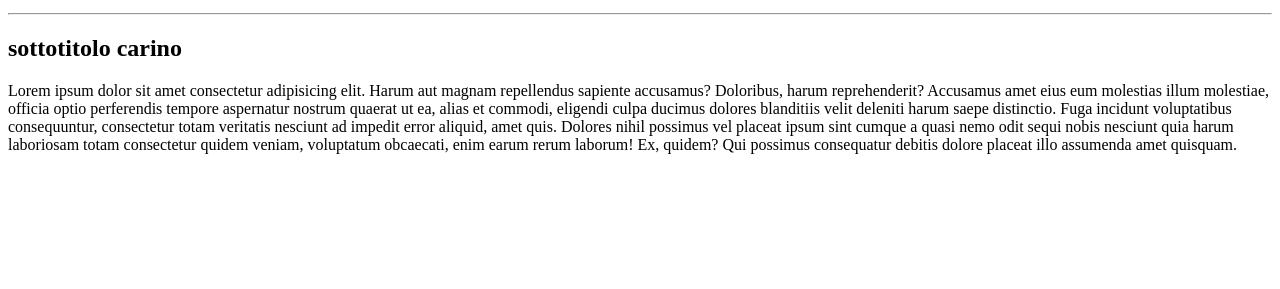
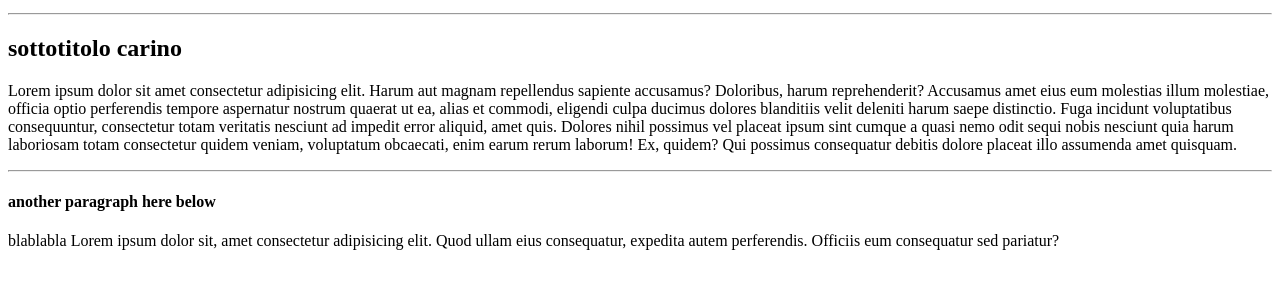
Before and after one commit to mery7484/myWebsite, a plain HTML site: page index.html in a window 1280 px wide. Shown: the part 101-390 px from the top of the page. Drawn offline with Linux system fonts and the light colour scheme.

Commit message:
altro paragrafo

```diff
--- a/index.html
+++ b/index.html
@@ -12,5 +12,9 @@
     <hr>
     <h2>sottotitolo carino</h2>
     <p>Lorem ipsum dolor sit amet consectetur adipisicing elit. Harum aut magnam repellendus sapiente accusamus? Doloribus, harum reprehenderit? Accusamus amet eius eum molestias illum molestiae, officia optio perferendis tempore aspernatur nostrum quaerat ut ea, alias et commodi, eligendi culpa ducimus dolores blanditiis velit deleniti harum saepe distinctio. Fuga incidunt voluptatibus consequuntur, consectetur totam veritatis nesciunt ad impedit error aliquid, amet quis. Dolores nihil possimus vel placeat ipsum sint cumque a quasi nemo odit sequi nobis nesciunt quia harum laboriosam totam consectetur quidem veniam, voluptatum obcaecati, enim earum rerum laborum! Ex, quidem? Qui possimus consequatur debitis dolore placeat illo assumenda amet quisquam.</p>
+    <hr>
+    <h4>another paragraph here below</h4>
+    <p>blablabla Lorem ipsum dolor sit, amet consectetur adipisicing elit. Quod ullam eius consequatur, expedita autem perferendis. Officiis eum consequatur sed pariatur?</p>
 </body>
+
 </html>
```
